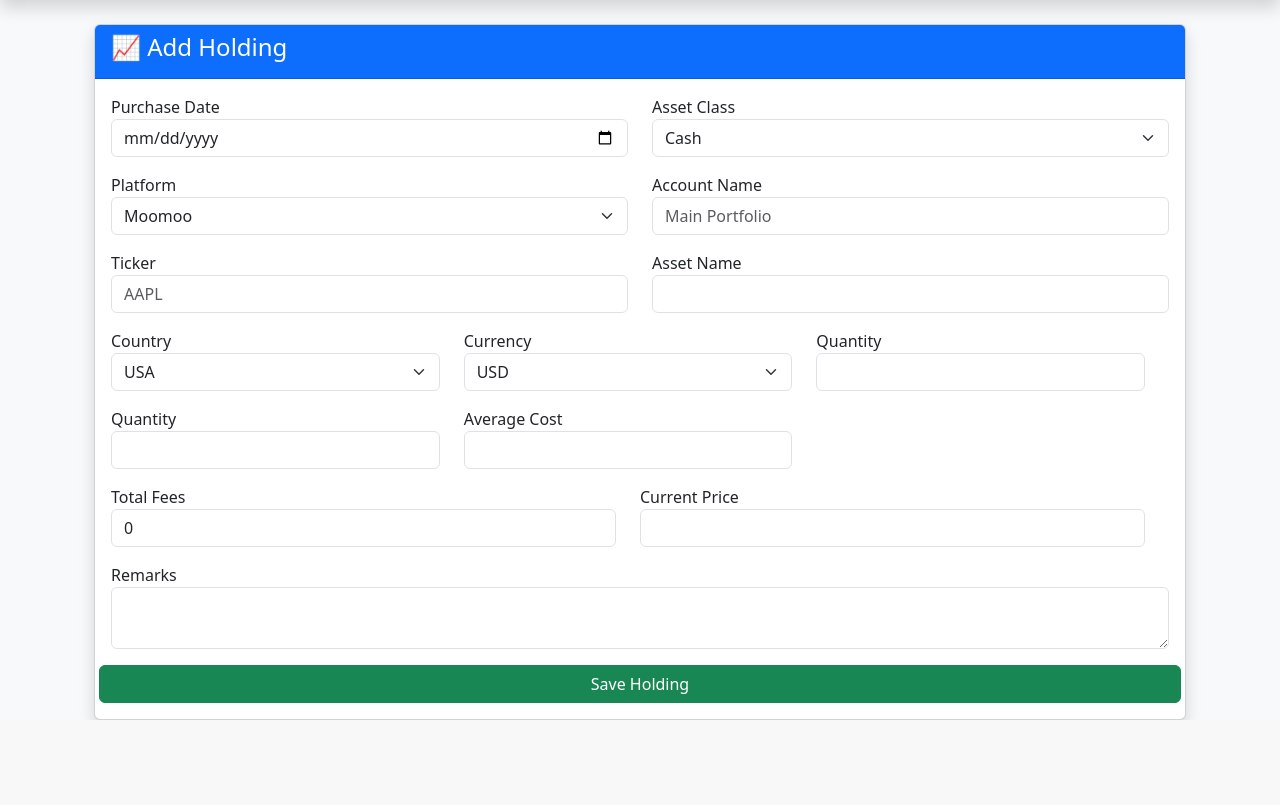
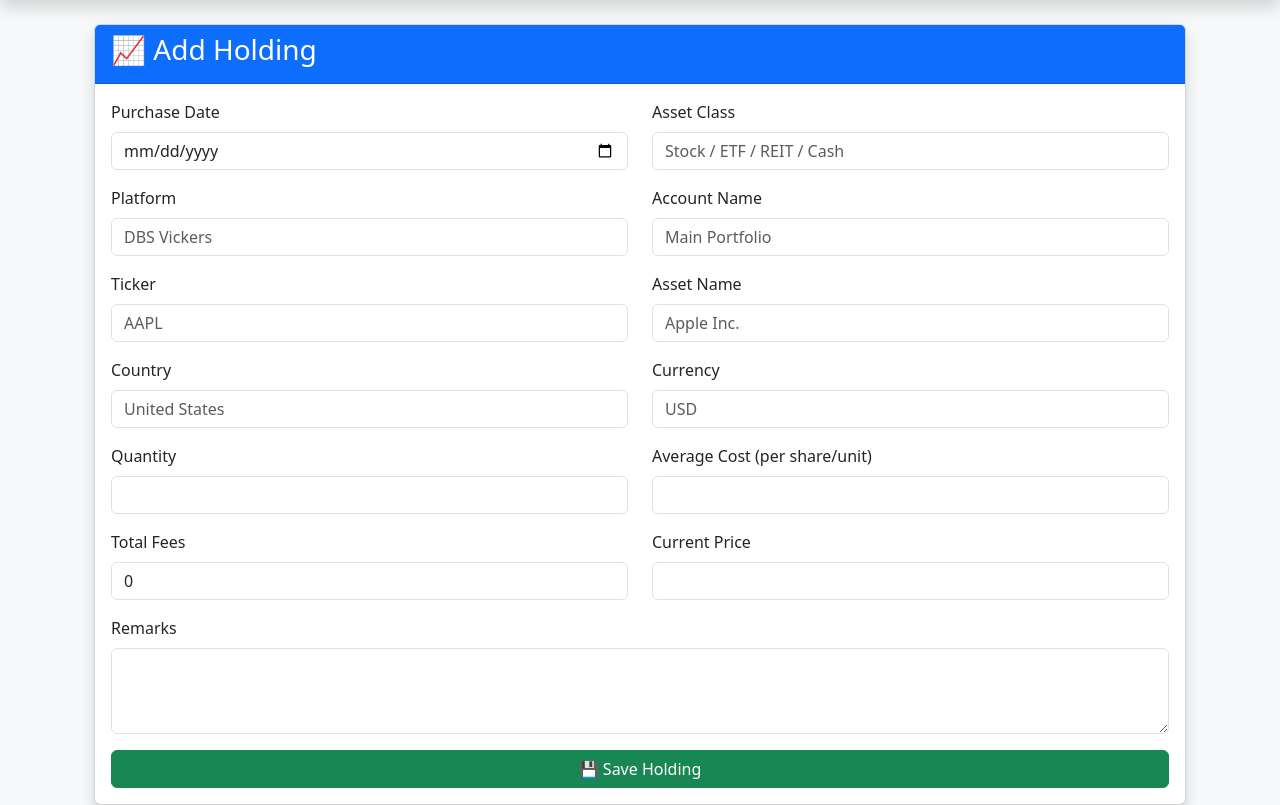
Before and after one commit to axiescholar578/MyFinanceHub, a Flask app: page /add-holding in a window 1280 px wide. Shown: the part 80-885 px from the top of the page. Before the commit the page ends 800 px from the top, so only its background shows below. Run offline with Flask 3, Linux system fonts and the light colour scheme.

Commit message:
Fixed holdings CRUD and portfolio dashboard

```diff
--- a/templates/add_holding.html
+++ b/templates/add_holding.html
@@ -2,14 +2,12 @@
 
 {% block content %}
 
-<div class="container">
+<div class="container mt-4">
 
     <div class="card shadow">
 
         <div class="card-header bg-primary text-white">
-
-            <h4>📈 Add Holding</h4>
-
+            <h3>📈 Add Holding</h3>
         </div>
 
         <div class="card-body">
@@ -18,210 +16,121 @@
 
                 <div class="row">
 
-                    <div class="col-md-6 mb-3">
-                        <label>Purchase Date</label>
+                    <!-- LEFT COLUMN -->
+
+                    <div class="col-md-6">
+
+                        <div class="mb-3">
+                            <label class="form-label">Purchase Date</label>
                             <input type="date"
                                    name="purchase_date"
                                    class="form-control"
                                    required>
                         </div>
 
-                    <div class="col-md-6 mb-3">
-                        <label>Asset Class</label>
+                        <div class="mb-3">
+                            <label class="form-label">Platform</label>
+                            <input type="text"
+                                   name="platform"
+                                   class="form-control"
+                                   placeholder="DBS Vickers"
+                                   required>
+                        </div>
 
-                        <select name="asset_class"
-                                class="form-select"
+                        <div class="mb-3">
+                            <label class="form-label">Ticker</label>
+                            <input type="text"
+                                   name="ticker"
+                                   class="form-control"
+                                   placeholder="AAPL"
                                    required>
+                        </div>
 
-                            <option>Cash</option>
-                            <option>Fixed Deposit</option>
-                            <option>Stock</option>
-                            <option>ETF</option>
-                            <option>REIT</option>
-                            <option>Bond</option>
-                            <option>Mutual Fund</option>
-                            <option>Crypto</option>
-                            <option>Property</option>
-                            <option>CPF</option>
+                        <div class="mb-3">
+                            <label class="form-label">Country</label>
+                            <input type="text"
+                                   name="country"
+                                   class="form-control"
+                                   placeholder="United States"
+                                   required>
+                        </div>
 
-                        </select>
+                        <div class="mb-3">
+                            <label class="form-label">Quantity</label>
+                            <input type="number"
+                                   step="0.000001"
+                                   name="quantity"
+                                   class="form-control"
+                                   required>
+                        </div>
 
+                        <div class="mb-3">
+                            <label class="form-label">Total Fees</label>
+                            <input type="number"
+                                   step="0.01"
+                                   name="total_fees"
+                                   value="0"
+                                   class="form-control">
                         </div>
 
                     </div>
 
-                <div class="row">
+                    <!-- RIGHT COLUMN -->
 
-                    <div class="col-md-6 mb-3">
+                    <div class="col-md-6">
 
-                        <label>Platform</label>
-
-                        <select name="platform"
-                                class="form-select">
-
-                            <option>Moomoo</option>
-                            <option>Tiger</option>
-                            <option>Endowus</option>
-                            <option>DBS Vickers</option>
-                            <option>Maybank KE</option>
-                            <option>MetaMask</option>
-                            <option>Ledger</option>
-                            <option>Manual</option>
-
-                        </select>
-
+                        <div class="mb-3">
+                            <label class="form-label">Asset Class</label>
+                            <input type="text"
+                                   name="asset_class"
+                                   class="form-control"
+                                   placeholder="Stock / ETF / REIT / Cash"
+                                   required>
                         </div>
 
-                    <div class="col-md-6 mb-3">
-
-                        <label>Account Name</label>
-
-                        <input
-                            type="text"
+                        <div class="mb-3">
+                            <label class="form-label">Account Name</label>
+                            <input type="text"
                                    name="account_name"
                                    class="form-control"
-                            placeholder="Main Portfolio">
-
+                                   placeholder="Main Portfolio"
+                                   required>
                         </div>
 
+                        <div class="mb-3">
+                            <label class="form-label">Asset Name</label>
+                            <input type="text"
+                                   name="asset_name"
+                                   class="form-control"
+                                   placeholder="Apple Inc."
+                                   required>
                         </div>
 
-                <div class="row">
-
-                    <div class="col-md-6 mb-3">
-
-                        <label>Ticker</label>
-
-                        <input
-                            type="text"
-                            name="ticker"
+                        <div class="mb-3">
+                            <label class="form-label">Currency</label>
+                            <input type="text"
+                                   name="currency"
                                    class="form-control"
-                            placeholder="AAPL">
-
+                                   placeholder="USD"
+                                   required>
                         </div>
 
-                    <div class="col-md-6 mb-3">
-
-                        <label>Asset Name</label>
-
-                        <input
-                            type="text"
-                            name="asset_name"
-                            class="form-control"
-                            required>
-
-                    </div>
-
-                </div>
-
-                <div class="row">
-
-                    <div class="row">
-
-                        <div class="col-md-4 mb-3">
-
-                    <label>Country</label>
-
-                    <select
-                        name="country"
-                        class="form-select">
-
-                        <option>USA</option>
-                        <option>Singapore</option>
-                        <option>Malaysia</option>
-                        <option>Others</option>
-
-                    </select>
-
-                </div>
-
-                <div class="col-md-4 mb-3">
-
-                    <label>Currency</label>
-
-                    <select
-                        name="currency"
-                        class="form-select">
-
-                        <option>USD</option>
-                        <option>SGD</option>
-                        <option>MYR</option>
-
-                    </select>
-
-                </div>
-
-                <div class="col-md-4 mb-3">
-
-                    <label>Quantity</label>
-
-                    <input
-                        type="number"
+                        <div class="mb-3">
+                            <label class="form-label">Average Cost (per share/unit)</label>
+                            <input type="number"
                                    step="0.000001"
-                        id="quantity"
-                        name="quantity"
-                        class="form-control"
-                        required>
-
-                </div>
-
-                    <div class="col-md-4 mb-3">
-
-                        <label>Quantity</label>
-
-                        <input
-                            type="number"
-                            step="0.000001"
-                            id="quantity"
-                            name="quantity"
-                            class="form-control"
-                            required>
-
-                    </div>
-
-                    <div class="col-md-4 mb-3">
-
-                        <label>Average Cost</label>
-
-                        <input
-                            type="number"
-                            step="0.0001"
-                            id="average_cost"
                                    name="average_cost"
                                    class="form-control"
                                    required>
-
                         </div>
 
+                        <div class="mb-3">
+                            <label class="form-label">Current Price</label>
+                            <input type="number"
+                                   step="0.000001"
+                                   name="current_price"
+                                   class="form-control">
                         </div>
-
-                <div class="row">
-
-                    <div class="col-md-6 mb-3">
-
-                        <label>Total Fees</label>
-
-                        <input
-                            type="number"
-                            step="0.01"
-                            id="fees"
-                            name="total_fees"
-                            class="form-control"
-                            value="0">
-
-                    </div>
-
-                    <div class="col-md-6 mb-3">
-
-                        <label>Current Price</label>
-
-                        <input
-                            type="number"
-                            step="0.0001"
-                            id="current_price"
-                            name="current_price"
-                            class="form-control"
-                            required>
 
                     </div>
 
@@ -229,17 +138,18 @@
 
                 <div class="mb-3">
 
-                    <label>Remarks</label>
+                    <label class="form-label">Remarks</label>
 
                     <textarea
                         name="remarks"
+                        rows="3"
                         class="form-control"></textarea>
 
                 </div>
 
-                <button class="btn btn-success">
+                <button class="btn btn-success w-100">
 
-                    Save Holding
+                    💾 Save Holding
 
                 </button>
 
```
Also changed, not shown: services/portfolio_dashboard_service.py (+96 -41 lines). Lines whose indentation alone changed are shown as unchanged.
